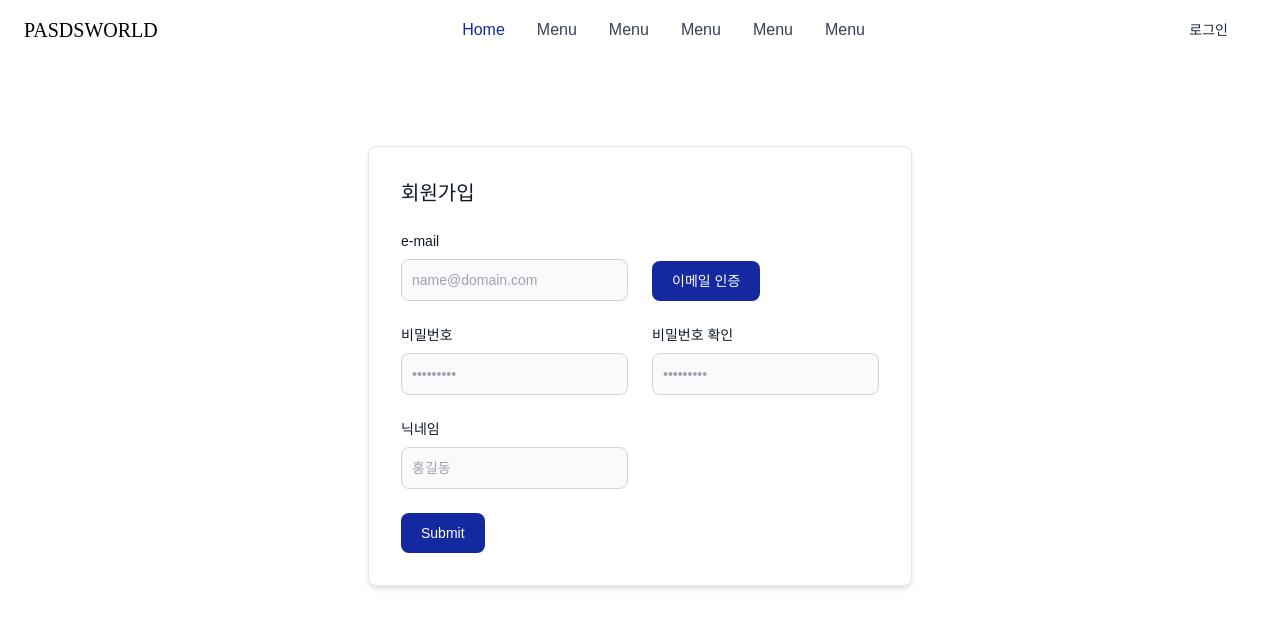
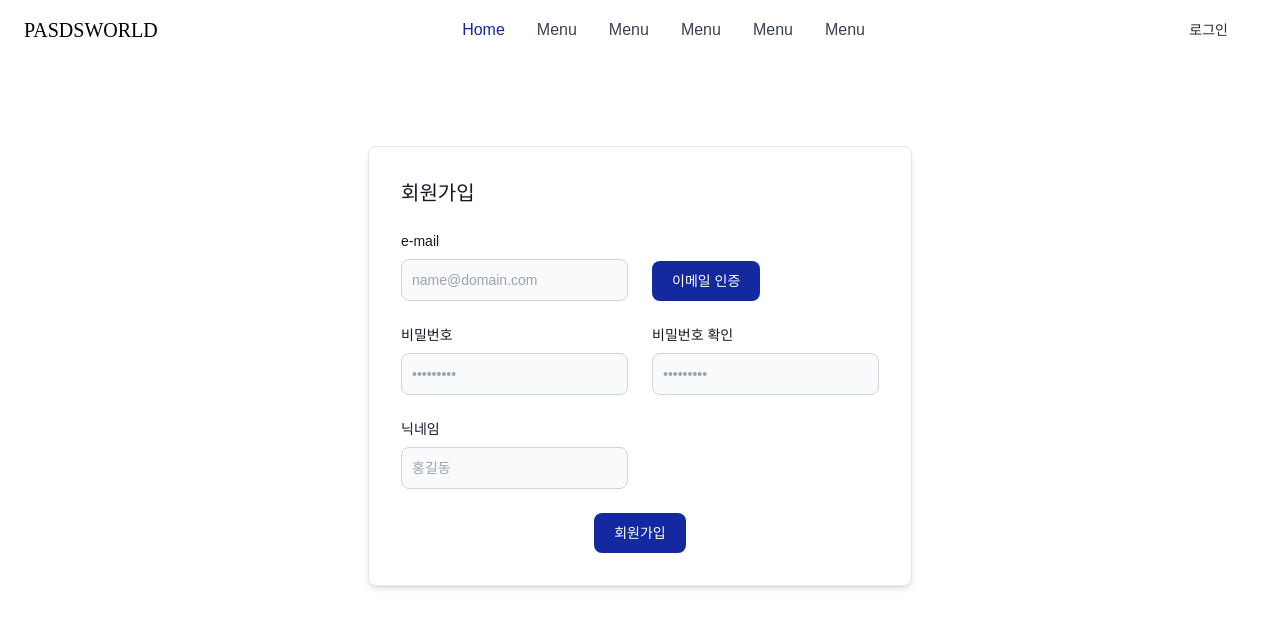
Before and after one commit to ssafy-10th-s101-team/PASDS-WORLD, a Vue app in the folder front/: page /member/signup in a window 1280 px wide. Shown: the top 628 px of the page. Built offline with nearby package versions, Linux system fonts and the light colour scheme; a web font is replaced by a local one.

Commit message:
[FE] design: <회원가입 및 로그인 CSS 수정>

```diff
--- a/front/src/components/member/MemberLogin.vue
+++ b/front/src/components/member/MemberLogin.vue
@@ -1,6 +1,6 @@
 <template>
   <!-- This is an example component -->
-  <div class="max-w-2xl mx-auto">
+  <div class="max-w-2xl mx-auto p-16">
     <!-- <div class="max-w-2xl mx-auto"> -->
     <div
       class="bg-white shadow-md border border-gray-200 rounded-lg p-4 sm:p-6 lg:p-8 dark:bg-gray-800 dark:border-gray-700"
@@ -17,7 +17,7 @@
         </button>
         <div class="flex justify-between text-sm text-gray-500 dark:text-gray-300">
           <router-link
-            to="/signup"
+            to="/member/signup"
             class="text-sm text-samsung-blue hover:underline dark:text-blue-500"
           >
             회원가입</router-link
--- a/front/src/components/member/MemberSignup.vue
+++ b/front/src/components/member/MemberSignup.vue
@@ -54,12 +54,14 @@
 
         <BaseInputTextField inputText="닉네임" placeHolder="홍길동" />
       </div>
-      <button
-        type="submit"
-        class="text-white bg-samsung-blue hover:bg-blue-800 focus:ring-4 focus:outline-none focus:ring-blue-300 font-medium rounded-lg text-sm w-full sm:w-auto px-5 py-2.5 text-center dark:bg-blue-600 dark:hover:bg-blue-700 dark:focus:ring-blue-800"
-      >
-        Submit
-      </button>
+      <div class="flex justify-center">
+        <button
+          type="submit"
+          class="text-white bg-samsung-blue hover:bg-blue-800 focus:ring-4 focus:outline-none focus:ring-blue-300 font-medium rounded-lg text-sm w-full sm:w-auto px-5 py-2.5 text-center dark:bg-blue-600 dark:hover:bg-blue-700 dark:focus:ring-blue-800"
+        >
+          회원가입
+        </button>
+      </div>
     </form>
   </div>
 </template>
```
